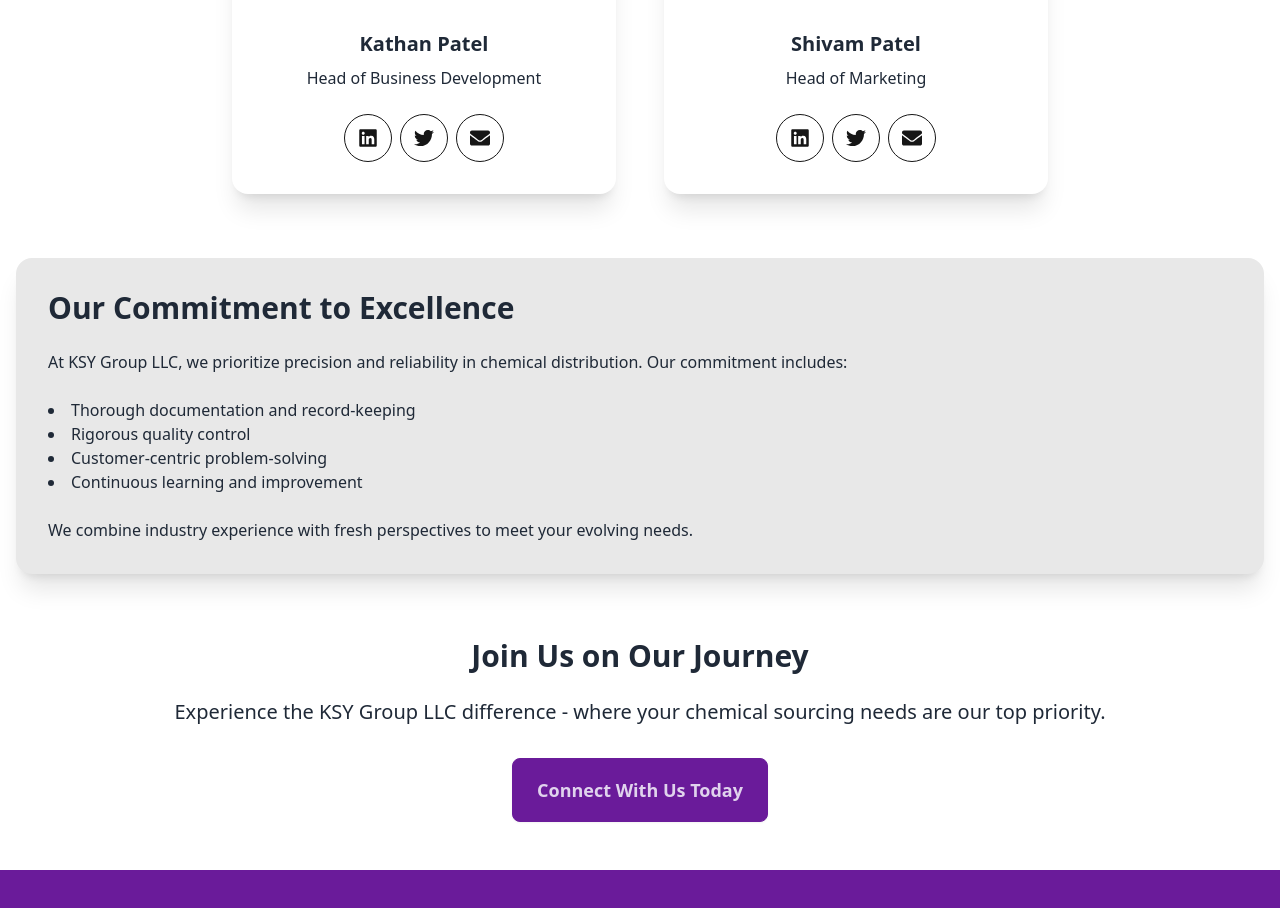
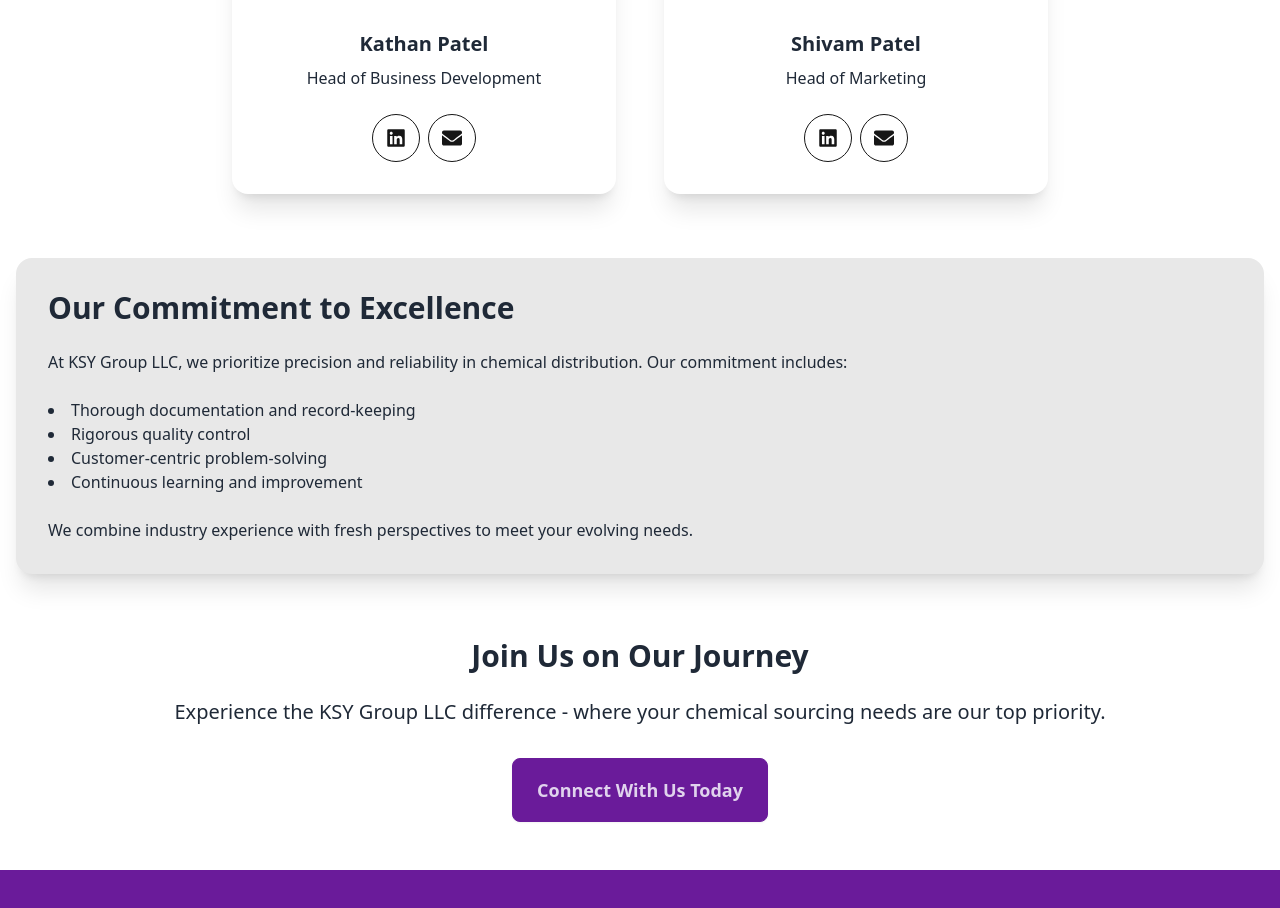
Before and after one commit to ksygroup-us/KSY_Landing_Next, a Next.js app: page /about in a window 1280 px wide. Shown: the part 1209-2117 px from the top of the page. Built offline with nearby package versions, Linux system fonts and the light colour scheme; no server answers.

Commit message:
removed twitter link

```diff
--- a/src/app/about/page.tsx
+++ b/src/app/about/page.tsx
@@ -97,9 +97,9 @@ const AboutPage: React.FC = () => {
                 <a href={member.linkedin} target="_blank" rel="noopener noreferrer" className="btn btn-circle btn-outline">
                   <FaLinkedin size={20} />
                 </a>
-                <a href={member.twitter} target="_blank" rel="noopener noreferrer" className="btn btn-circle btn-outline">
+                {/* <a href={member.twitter} target="_blank" rel="noopener noreferrer" className="btn btn-circle btn-outline">
                   <FaTwitter size={20} />
-                </a>
+                </a> */}
                 <a href={`mailto:${member.email}`} className="btn btn-circle btn-outline">
                   <FaEnvelope size={20} />
                 </a>
```
